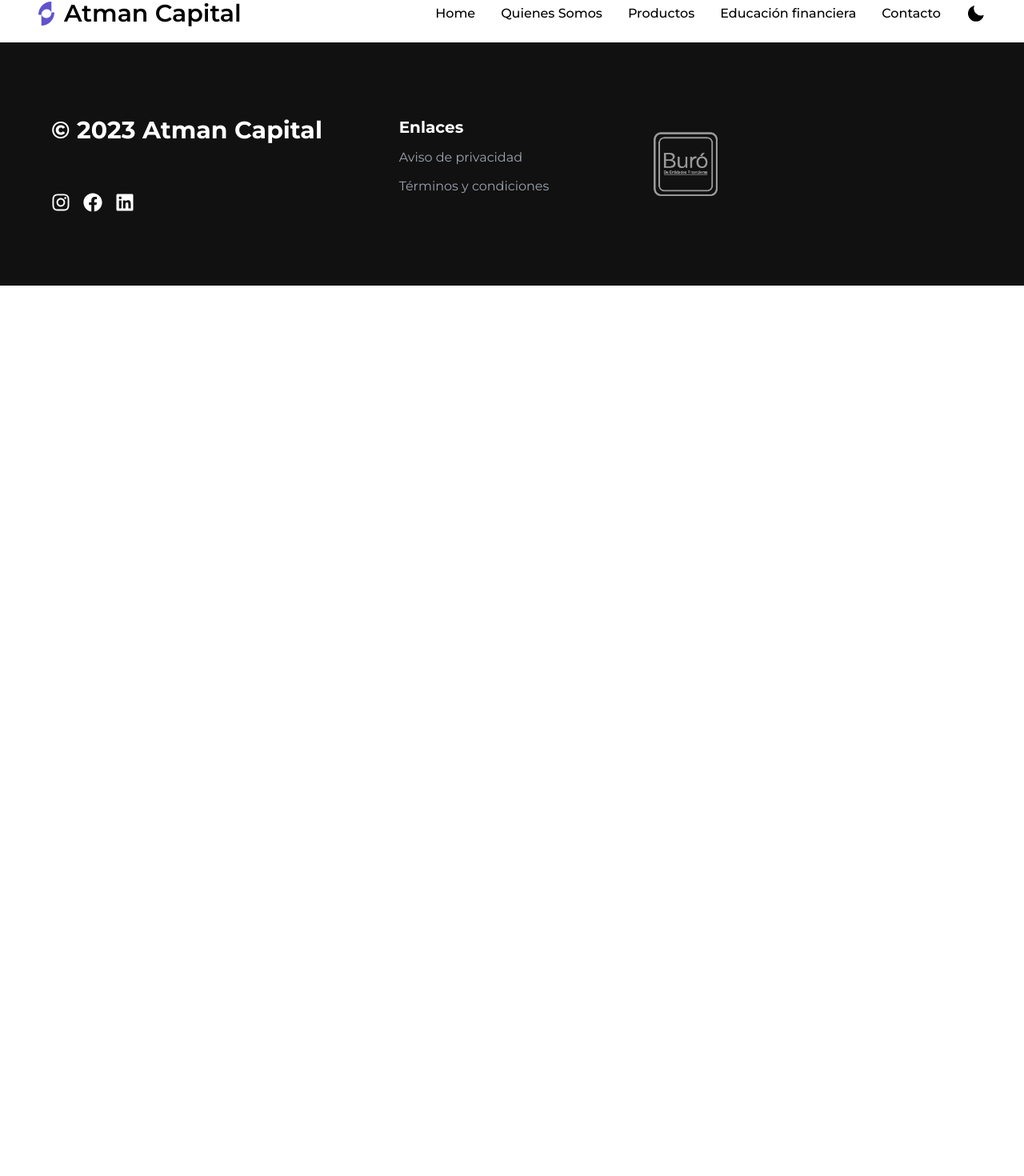
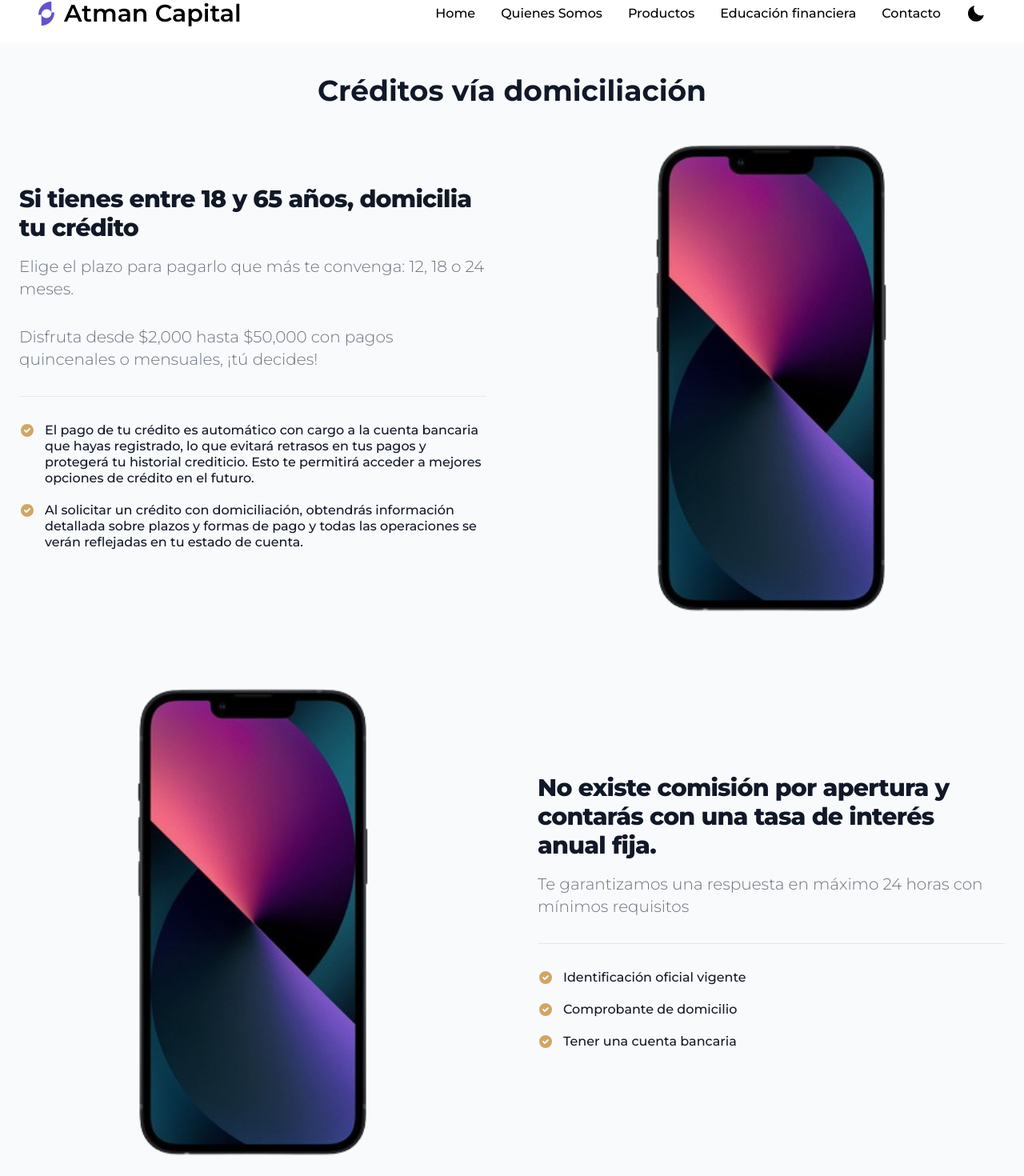
Before and after one commit to gzuppa/atman-capital, a React (Vite) app: page /productos/domiciliacion in a window 1280 px wide. Shown: the part 19-1489 px from the top of the page at 80% size. Before the commit the page ends 800 px from the top, so only its background shows below. Built offline with nearby package versions, Linux system fonts and the light colour scheme; what tailwindcss-animated would draw is missing.

Commit message:
feat: domiciliated

```diff
--- a/src/App.jsx
+++ b/src/App.jsx
@@ -11,6 +11,7 @@ import AOS from "aos";
 import "aos/dist/aos.css";
 import "./index.css";
 import WorkLoan from "./components/Products/SubSections/WorkLoan";
+import Domiciliated from "./components/Products/SubSections/Domiciliated";
 
 const App = () => {
 
@@ -32,6 +33,7 @@ const App = () => {
             <Route path="/quienes-somos" element={<WhoWeAre />} />
             <Route path="/productos" element={<Products />} />
             <Route path="/productos/nomina" element={<WorkLoan />} />
+            <Route path="/productos/domiciliacion" element={<Domiciliated />} />
          </Routes>
       <Footer />
       </>
--- a/src/components/Products/FirstSection.jsx
+++ b/src/components/Products/FirstSection.jsx
@@ -28,7 +28,7 @@ const FirstSection = () => {
                         </div>
                         <h1 class="mt-4 text-gray-800 text-xl font-bold cursor-pointer">Crédito domiciliado</h1>
                         <div class="my-4">
-                            <NavLink to={"/productos/nomina"}><button class="mt-4 text-sm w-full text-white bg-principalAmber py-2 rounded-xl shadow-lg">Conoce más</button></NavLink>
+                            <NavLink to={"/productos/domiciliacion"}><button class="mt-4 text-sm w-full text-white bg-principalAmber py-2 rounded-xl shadow-lg">Conoce más</button></NavLink>
                         </div>
                     </div>
                     <div class="max-w-sm bg-white px-6 pt-10 rounded-xl shadow-lg transform hover:scale-105 transition duration-500">
--- /dev/null
+++ b/src/components/Products/SubSections/Domiciliated.jsx
@@ -0,0 +1,64 @@
+import React from 'react'
+import { Stack } from "@mui/material"
+
+const Domiciliated = () => {
+    return (
+        <Stack class="font-montserrat">
+            <Stack class="bg-gray-50 dark:bg-gray-800 text-center">
+                <h1 class="pt-10 text-gray-900 dark:text-white text-4xl font-bold">Créditos vía domiciliación</h1>
+            </Stack>
+            <Stack>
+                <section class="bg-gray-50 dark:bg-gray-800" data-aos="fade-up">
+                    <div class="max-w-screen-xl px-4 mx-auto space-y-12 lg:space-y-20 lg:py-12 lg:px-6">
+                        <div class="items-center gap-8 lg:grid lg:grid-cols-2 xl:gap-16">
+                            <div class="text-gray-500 sm:text-lg dark:text-gray-400">
+                                <h2 class="animate-fade-left mb-4 text-3xl font-extrabold tracking-tight text-gray-900 dark:text-white">Si tienes entre 18 y 65 años, domicilia tu crédito</h2>
+                                <p class="animate-fade-left mb-8 font-light lg:text-xl">Elige el plazo para pagarlo que más te convenga: 12, 18 o 24 meses.</p>
+                                <p class="animate-fade-left mb-8 font-light lg:text-xl">Disfruta desde $2,000 hasta $50,000 con pagos quincenales o mensuales, ¡tú decides!</p>
+                                <ul role="list" class="pt-8 space-y-5 border-t border-gray-200 my-7 dark:border-gray-700">
+                                    <li class="flex space-x-3">
+                                        <svg class="flex-shrink-0 w-5 h-5 text-principalAmber dark:text-principalAmber" fill="currentColor" viewBox="0 0 20 20" xmlns="http://www.w3.org/2000/svg"><path fill-rule="evenodd" d="M10 18a8 8 0 100-16 8 8 0 000 16zm3.707-9.293a1 1 0 00-1.414-1.414L9 10.586 7.707 9.293a1 1 0 00-1.414 1.414l2 2a1 1 0 001.414 0l4-4z" clip-rule="evenodd"></path></svg>
+                                        <span class="animate-fade-left text-base font-medium leading-tight text-gray-900 dark:text-white">El pago de tu crédito es automático con cargo a la cuenta bancaria que hayas registrado, lo que evitará retrasos en tus pagos y protegerá tu historial crediticio. Esto te permitirá acceder a mejores opciones de crédito en el futuro.</span>
+                                    </li>
+                                    <li class="flex space-x-3">
+                                        <svg class="flex-shrink-0 w-5 h-5 text-principalAmber dark:text-principalAmber" fill="currentColor" viewBox="0 0 20 20" xmlns="http://www.w3.org/2000/svg"><path fill-rule="evenodd" d="M10 18a8 8 0 100-16 8 8 0 000 16zm3.707-9.293a1 1 0 00-1.414-1.414L9 10.586 7.707 9.293a1 1 0 00-1.414 1.414l2 2a1 1 0 001.414 0l4-4z" clip-rule="evenodd"></path></svg>
+                                        <span class="animate-fade-left text-base font-medium leading-tight text-gray-900 dark:text-white">Al solicitar un crédito con domiciliación, obtendrás información detallada sobre plazos y formas de pago y todas las operaciones se verán reflejadas en tu estado de cuenta.</span>
+                                    </li>
+                                </ul>
+                            </div>
+                            <img class=" w-full mb-4 rounded-lg lg:mb-0 lg:flex animate-fade-up animate-once animate-duration-[3000ms] animate-ease-linear" src="../src/assets/website/iphone-nobg.png" alt="cellphone"/>
+                        </div>
+                    </div>
+                </section>
+
+                <section class="bg-gray-50 dark:bg-gray-800" data-aos="fade-up">
+                    <div class="max-w-screen-xl px-4 mx-auto space-y-12 lg:space-y-20 lg:py-12 lg:px-6">
+                        <div class="items-center gap-8 lg:grid lg:grid-cols-2 xl:gap-16">
+                        <img class=" w-full mb-4 rounded-lg lg:mb-0 lg:flex animate-fade-up animate-once animate-duration-[3000ms] animate-ease-linear" src="../src/assets/website/iphone-nobg.png" alt="cellphone"/>
+                            <div class="text-gray-500 sm:text-lg dark:text-gray-400">
+                                <h2 class="animate-fade-left mb-4 text-3xl font-extrabold tracking-tight text-gray-900 dark:text-white">No existe comisión por apertura y contarás con una tasa de interés anual fija.</h2>
+                                <p class="animate-fade-left mb-8 font-light lg:text-xl">Te garantizamos una respuesta en máximo 24 horas con mínimos requisitos</p>
+                                <ul role="list" class="pt-8 space-y-5 border-t border-gray-200 my-7 dark:border-gray-700">
+                                    <li class="flex space-x-3">
+                                        <svg class="flex-shrink-0 w-5 h-5 text-principalAmber dark:text-principalAmber" fill="currentColor" viewBox="0 0 20 20" xmlns="http://www.w3.org/2000/svg"><path fill-rule="evenodd" d="M10 18a8 8 0 100-16 8 8 0 000 16zm3.707-9.293a1 1 0 00-1.414-1.414L9 10.586 7.707 9.293a1 1 0 00-1.414 1.414l2 2a1 1 0 001.414 0l4-4z" clip-rule="evenodd"></path></svg>
+                                        <span class="animate-fade-left text-base font-medium leading-tight text-gray-900 dark:text-white">Identificación oficial vigente</span>
+                                    </li>
+                                    <li class="flex space-x-3">
+                                        <svg class="flex-shrink-0 w-5 h-5 text-principalAmber dark:text-principalAmber" fill="currentColor" viewBox="0 0 20 20" xmlns="http://www.w3.org/2000/svg"><path fill-rule="evenodd" d="M10 18a8 8 0 100-16 8 8 0 000 16zm3.707-9.293a1 1 0 00-1.414-1.414L9 10.586 7.707 9.293a1 1 0 00-1.414 1.414l2 2a1 1 0 001.414 0l4-4z" clip-rule="evenodd"></path></svg>
+                                        <span class="animate-fade-left text-base font-medium leading-tight text-gray-900 dark:text-white">Comprobante de domicilio</span>
+                                    </li>
+                                    <li class="flex space-x-3">
+                                        <svg class="flex-shrink-0 w-5 h-5 text-principalAmber dark:text-principalAmber" fill="currentColor" viewBox="0 0 20 20" xmlns="http://www.w3.org/2000/svg"><path fill-rule="evenodd" d="M10 18a8 8 0 100-16 8 8 0 000 16zm3.707-9.293a1 1 0 00-1.414-1.414L9 10.586 7.707 9.293a1 1 0 00-1.414 1.414l2 2a1 1 0 001.414 0l4-4z" clip-rule="evenodd"></path></svg>
+                                        <span class="animate-fade-left text-base font-medium leading-tight text-gray-900 dark:text-white">Tener una cuenta bancaria</span>
+                                    </li>
+                                </ul>
+                            </div>
+                        </div>
+                    </div>
+                </section>
+            </Stack>
+        </Stack>
+    )
+}
+
+export default Domiciliated
```
